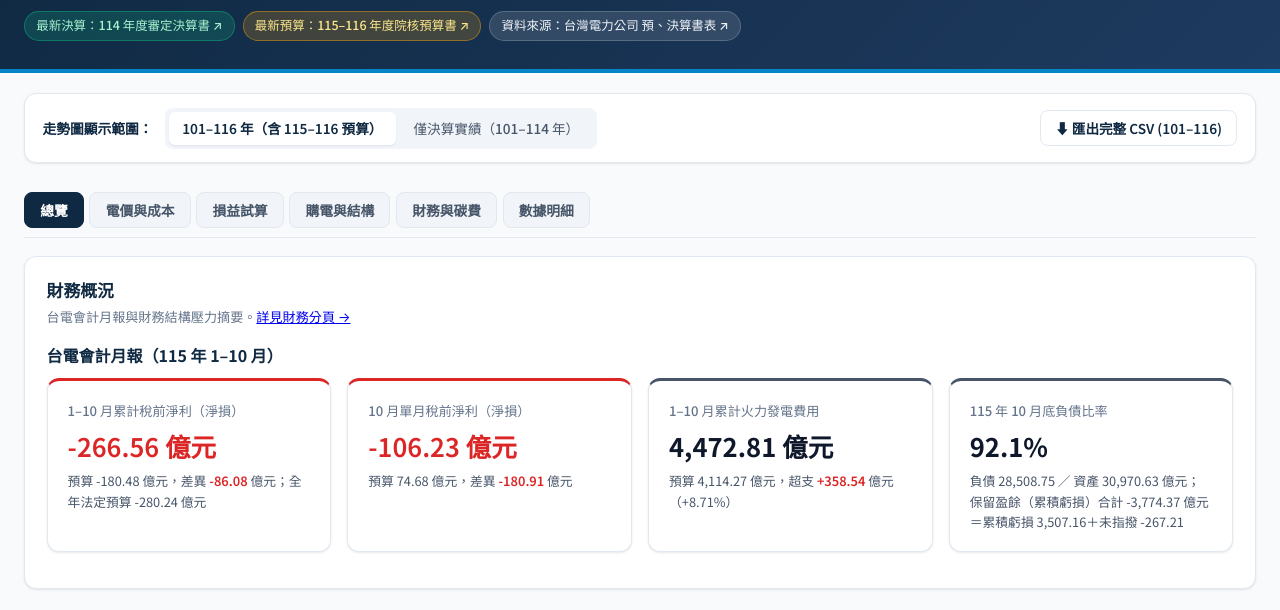
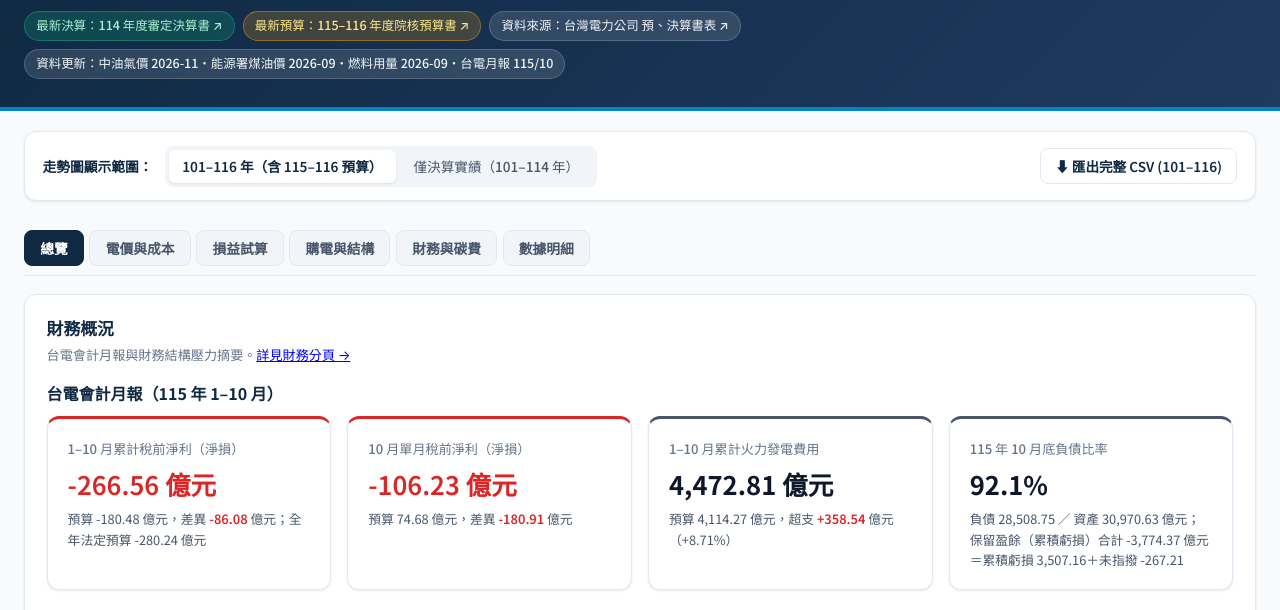
Before and after one commit to cormort/Tai-power-energy-cost, a plain HTML site: page index.html in a window 1280 px wide. Shown: the part 115-725 px from the top of the page. Drawn offline with Linux system fonts and the light colour scheme.

Commit message:
feat: 資料新鮮度把關——workflow 停滯會失敗、頁面顯示各來源最新月份
檢查外部資料串接時發現的兩個盲點：

1) workflow 從未執行過（runs=0，11-20 建立、11-21 09:00 才會第一次跑），
   而且失敗會靜默：
   - 四個腳本各自 continue-on-error: true → 掛掉不影響 job
   - 最後 `git diff --quiet data/ && exit 0` → 「來源無新資料」與「腳本壞掉」長得一樣
   之後就算某個來源停更，job 照樣綠燈、沒人知道。

   改為：
   - 迴圈跑四個腳本，失敗留 ::warning:: 並計數（不中斷其他來源）
   - 新增「資料新鮮度檢查」步驟：氣價容忍落後 1 個月、能源署月報 3 個月、台電月報 2 個月，
     超過就 ::error:: + exit 1（GitHub 會通知 repo owner）
   本機以現有資料試跑：六項全 OK（氣價 2026-11、能源署 2026-09、台電月報 11510）

2) 頁面看不出資料到哪個月，容易被當成即時資料
   標頭新增「資料更新」badge：中油氣價 2026-11・能源署煤油價 2026-09・
   燃料用量 2026-09・台電月報 115/10，並附 title 說明能源署月報約落後 2 個月。

查證結論（資料本身沒問題）：
- 能源署月報 API 最新期別 115.11.02、檔名 (11509) → 上游最新就是 2026-09，非我方漏抓
- 發電燃料耗用 API minMaxRange.max = 11509 → 同上
- 四個腳本今日重跑全部 exit 0、data/ 無變動（表示已是最新）
- 只用標準庫，GitHub Actions 的 python3 可直接執行

README 補「外部資料串接與更新」表：來源／腳本／頻率／實際落後月數。

```diff
--- a/index.html
+++ b/index.html
@@ -506,6 +506,7 @@
         <a class="badge live" href="https://www.taipower.com.tw/media/ekchpngi/114%E5%B9%B4%E5%BA%A6%E5%AF%A9%E5%AE%9A%E6%B1%BA%E7%AE%97%E6%9B%B8.zip?mediaDL=true" target="_blank" rel="noopener" style="text-decoration:none;">最新決算：114 年度審定決算書 ↗</a>
         <a class="badge budget" href="https://www.taipower.com.tw/media/svqfhch5/116%E5%B9%B4%E9%99%A2%E6%A0%B8%E9%A0%90%E7%AE%97%E6%9B%B8.pdf?mediaDL=true" target="_blank" rel="noopener" style="text-decoration:none;">最新預算：115–116 年度院核預算書 ↗</a>
         <a class="badge" href="https://www.taipower.com.tw/2289/2406/2437/48200/simpleList" target="_blank" rel="noopener" style="text-decoration:none;">資料來源：台灣電力公司 預、決算書表 ↗</a>
+        <span class="badge" id="dataFreshBadge" style="cursor:default;">資料更新：讀取中…</span>
       </div>
     </div>
   </header>
@@ -2115,6 +2116,25 @@
       if (msg) n.insertAdjacentHTML('beforeend', `<br /><span style="font-size:0.85rem;">${msg}</span>`);
     };
 
+    // 資料新鮮度：一眼看出各來源最新到哪個月（避免把月報資料當成即時資料）
+    function updateFreshBadge() {
+      const el = document.getElementById('dataFreshBadge');
+      if (!el) return;
+      const lastD = (arr) => (arr && arr.length ? arr[arr.length - 1].d : null);
+      const cpc = lastD(CPC_LIVE);
+      const coal = lastD(COAL_PRICE);
+      const gasQ = lastD(TP_GAS);
+      const acc = TP_ACC && TP_ACC.latest ? `${+TP_ACC.latest.slice(0, 3)}/${TP_ACC.latest.slice(3)}` : null;
+      const parts = [];
+      if (cpc) parts.push(`中油氣價 ${cpc}`);
+      if (coal) parts.push(`能源署煤油價 ${coal}`);
+      if (gasQ) parts.push(`燃料用量 ${gasQ}`);
+      if (acc) parts.push(`台電月報 ${acc}`);
+      if (!parts.length) return;
+      el.textContent = `資料更新：${parts.join('・')}`;
+      el.title = '各來源最新資料月份；能源署月報約落後 2 個月，中油牌價每月 1 日更新';
+    }
+
     Promise.all(['cpc_gas', 'taipower_gas_monthly', 'taipower_coal_monthly', 'taipower_fuel_oil_monthly', 'taipower_diesel_monthly',
       'import_coal_price', 'fuel_oil_price', 'diesel_price'].map(f => getJson(`data/${f}.json`)))
       .then((res) => {
@@ -2138,6 +2158,7 @@
         if (last && el) el.textContent = `最新：${last.eff} 實施 ${last.p} 元/m³`;
         renderChartIfVisible('cpcHistoryChart');
         renderCpcImpact();
+        updateFreshBadge();
       })
       .catch(() => { document.getElementById('cpcImpact').textContent = '無法讀取中油牌價資料。'; dataNotice('中油牌價資料讀取失敗。'); });
 
@@ -2224,6 +2245,7 @@
       const el = document.getElementById('finBody');
       if (!acc) { el.textContent = document.getElementById('ovFinKpis').textContent = '無法讀取會計月報資料。'; dataNotice('台電會計月報讀取失敗。'); return; }
       TP_ACC = acc;
+      updateFreshBadge();
       const roc = acc.latest.slice(0, 3), mm = +acc.latest.slice(3);
       const row = (code) => acc.is.find(r => r.code === code);
       const pretax = row('64'), thermal = row('510108');
```
Also changed, not shown: 2 other files.
